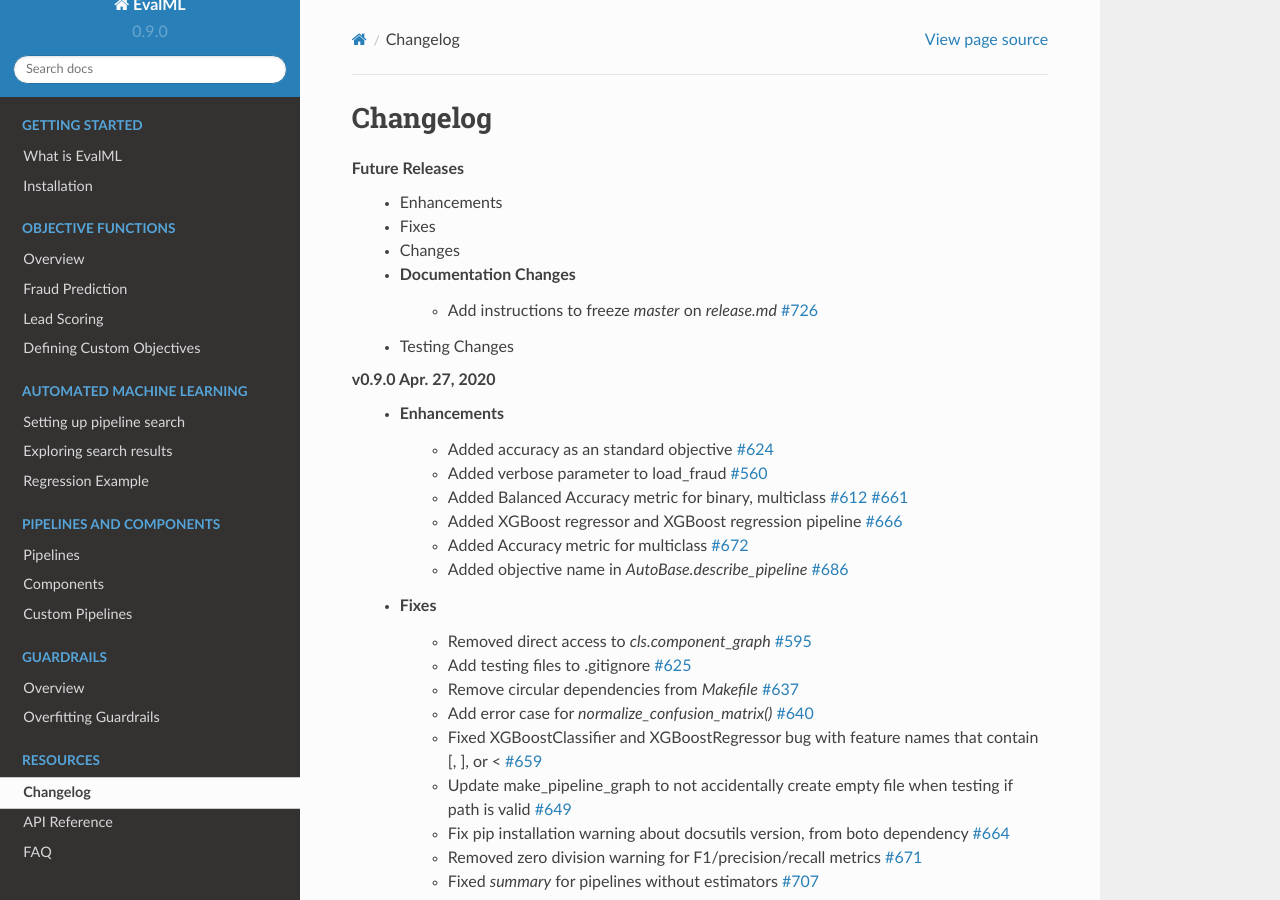
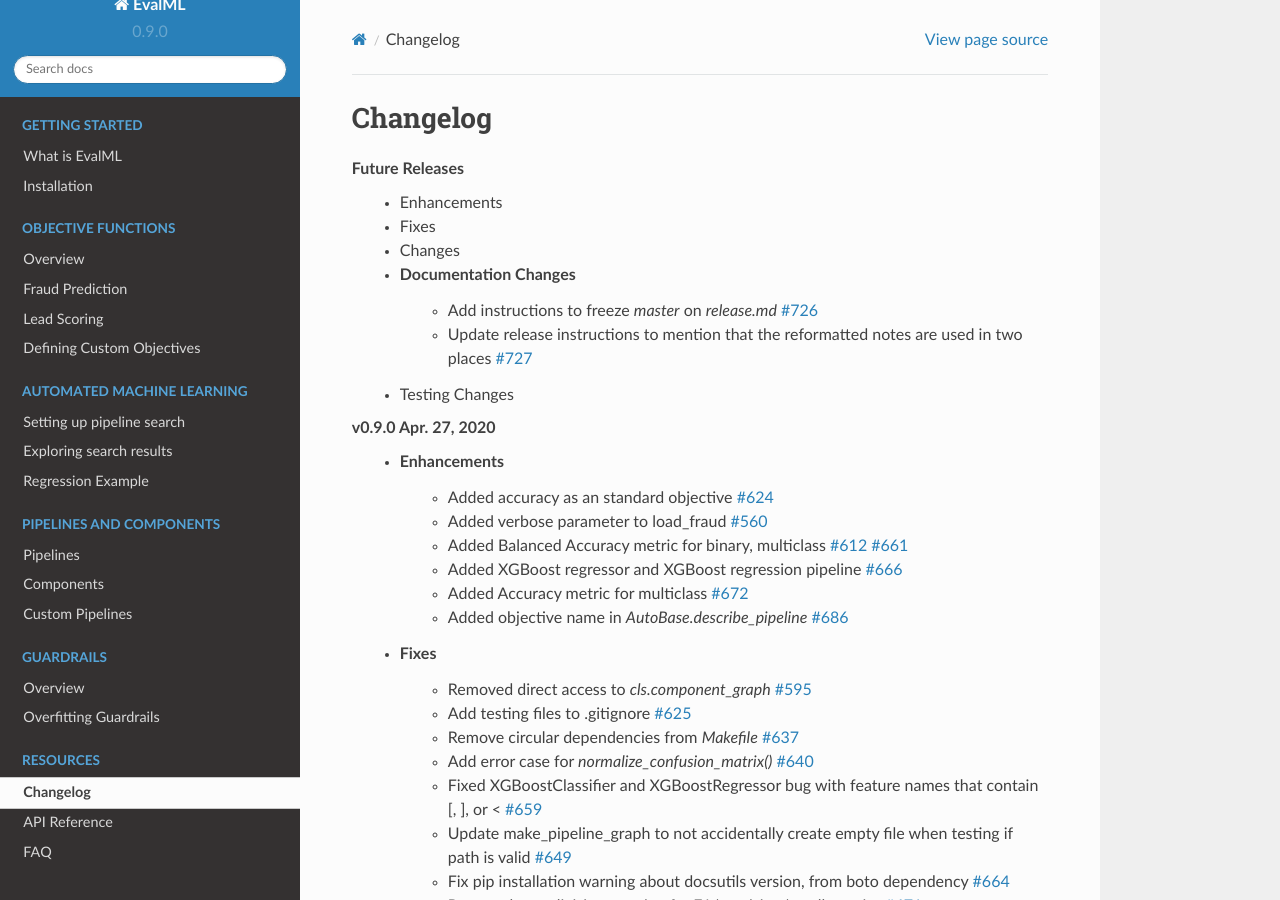
Before and after one commit to alteryx/evalml, a Sphinx documentation site: the page built from docs/source/changelog.rst, in a window 1280 px wide and 900 px high. Built offline with Sphinx 7.4.7 and the Read the Docs theme 2.0.0, drawn with Linux system fonts in a browser that asks for light colours; comment, search, counter and statistics services are not loaded.

Commit message:
Changelog.

```diff
--- a/docs/source/changelog.rst
+++ b/docs/source/changelog.rst
@@ -8,6 +8,7 @@
     * Changes
     * Documentation Changes
         * Add instructions to freeze `master` on `release.md` :pr:`726`
+        * Update release instructions to mention that the reformatted notes are used in two places :pr:`727`
     * Testing Changes
 
 
```
